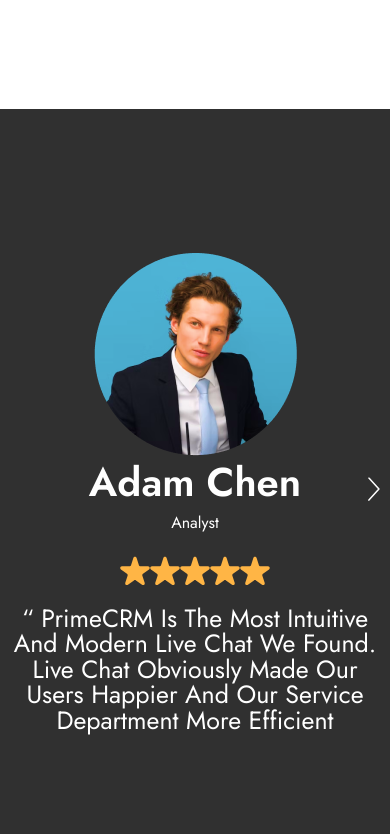
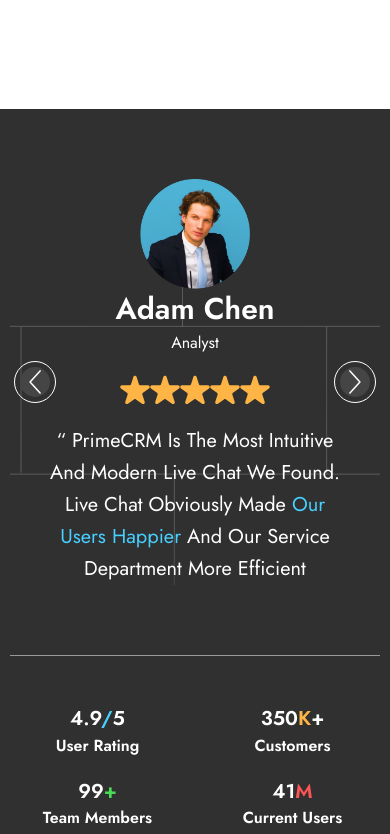
Before and after one commit to progdidi/CRM, a website: page app/index.html in a window 390 px wide. Shown: the part 9054-9888 px from the top of the page. Drawn offline with nearby package versions, Linux system fonts and the light colour scheme; a web font is replaced by a local one.

Commit message:
feat: review section media styls

```diff
--- a/app/index.html
+++ b/app/index.html
@@ -387,12 +387,13 @@
                             <img src="images/review/star.svg" alt="" class="review__item-rating-img">
                             <img src="images/review/star.svg" alt="" class="review__item-rating-img">
                         </div>
-                        <p class="review__item-text">“ PrimeCRM Is The Most Intuitive And Modern Live Chat We Found. Live Chat Obviously Made Our Users Happier And Our Service Department More Efficient</p>
+                        <p class="review__item-text">“ PrimeCRM Is The Most Intuitive And Modern Live Chat We Found. Live Chat Obviously Made <span>Our Users Happier</span> And Our Service Department More Efficient</p>
                     </div>
                 </div>
 
                 <div class="review-slider__buttons">
-                    <button class="review-slider__btn"><img src="images/review/arrow.svg" alt="" class="review-slider__btn-img"></button>
+                    <button class="review-slider__btn prev"><img src="images/review/arrow.svg" alt="" class="review-slider__btn-img"></button>
+                    <button class="review-slider__btn next"><img src="images/review/arrow.svg" alt="" class="review-slider__btn-img"></button>
                 </div>
 
             </div>
--- a/app/scss/blocks/_review.scss
+++ b/app/scss/blocks/_review.scss
@@ -6,9 +6,12 @@
     .review-slider {
         position: relative;
         margin-bottom: 115px;
+        background-image: url('../../images/review/review-bg.svg');
+        background-repeat: no-repeat;
+        background-position: top center;
         &__wrapper {
             .review__item {
-                max-width: 730px;
+                max-width: 50%;
                 margin: 0 auto;
                 display: flex;
                 flex-direction: column;
@@ -37,26 +40,57 @@
 
                 &-text {
                     font-family: var(--second-family);
+                    font-weight: 400;
                     font-size: 25px;
+                    line-height: 160%;
+                    text-align: center;
+                    color: #fff;
+                    span {
+                        color: var(--blue-color)
+                    }
+
                 }
             }
         }
 
         &__buttons {
+            width: 100%;
             position: absolute;
+            display: flex;
+            justify-content: space-between;
             right: 0;
             top: 50%;
             transform: translateY(-50%);
+            .review-slider__btn {
+                width: 70px;
+                height: 70px;
+                border-radius: 50%;
+                display: flex;
+                justify-content: center;
+                align-items: center;
+                background-color: #454545;
+                outline: 1px solid #fff;
+                outline-offset: 40px;
+                &.next {
+                    margin-right: 42px;
+                }
+                &.prev {
+                    transform: scale(-1, 1);
+                    margin-left: 42px;
+                }
+            }
         }
     }
 
     .review-numbers {
         display: flex;
-        justify-content: space-between;
+        justify-content: space-around;
         align-items: center;
         border-top: 1px solid #999;
         padding-top: 50px;
+        margin: 0 29px;
         &__item {
+            text-align: center;
             &-main {
                 font-weight: 600;
                 font-size: 40px;
@@ -87,3 +121,106 @@
         }
     }
 }
+
+@media (max-width: 1200px) {
+    .review {
+        .review-slider {
+            &__buttons {
+                .review-slider__btn {
+                    outline-offset: 20px;
+                }
+            }
+        }
+    }
+}
+
+@media (max-width: 950px) {
+    .review {
+        .review-slider {
+            &__wrapper {
+                .review__item {
+                    max-width: 65%;
+                }
+            }
+            &__buttons {
+                .review-slider__btn {
+                    width: 40px;
+                    height: 40px;
+                    outline-offset: 20px;
+                    &.next {
+                        margin-right: 20px;
+                    }
+                    &.prev {
+                        margin-left: 20px;
+                    }
+                }
+            }
+        }
+        .review-numbers {
+            &__item {
+                &-main {
+                    font-size: 30px;
+                }
+            }
+        }
+    }
+}
+
+@media (max-width: 700px) {
+    .review {
+        .review-slider {
+            &__wrapper {
+                .review__item {
+                    max-width: 80%;
+                    &-img {
+                        width: 110px;
+                        height: 110px;
+                    }
+                    &-author {
+                        font-size: 30px;
+                    }
+                    &-text {
+                        font-size: 20px;
+                    }
+                }
+            }
+            &__buttons {
+                .review-slider__btn {
+                    width: 30px;
+                    height: 30px;
+                    outline-offset: 5px;
+                    &.next {
+                        margin-right: 10px;
+                    }
+                    &.prev {
+                        margin-left: 10px;
+                    }
+                }
+            }
+        }
+        .review-numbers {
+            margin: 0 0;
+            justify-content: space-between;
+            &__item {
+                &-main {
+                    font-size: 20px;
+                }
+            }
+        }
+    }
+}
+
+@media (max-width: 500px) {
+
+    .review {
+        padding: 70px 0;
+        .review-slider {
+            margin-bottom: 70px;
+        }
+        .review-numbers {
+           display: grid;
+           grid-template-columns: repeat(2, 1fr);
+           gap: 20px;
+        }
+    }
+}
```
Also changed, not shown: app/css/style.min.css, app/images/review/review-bg.svg (added).
